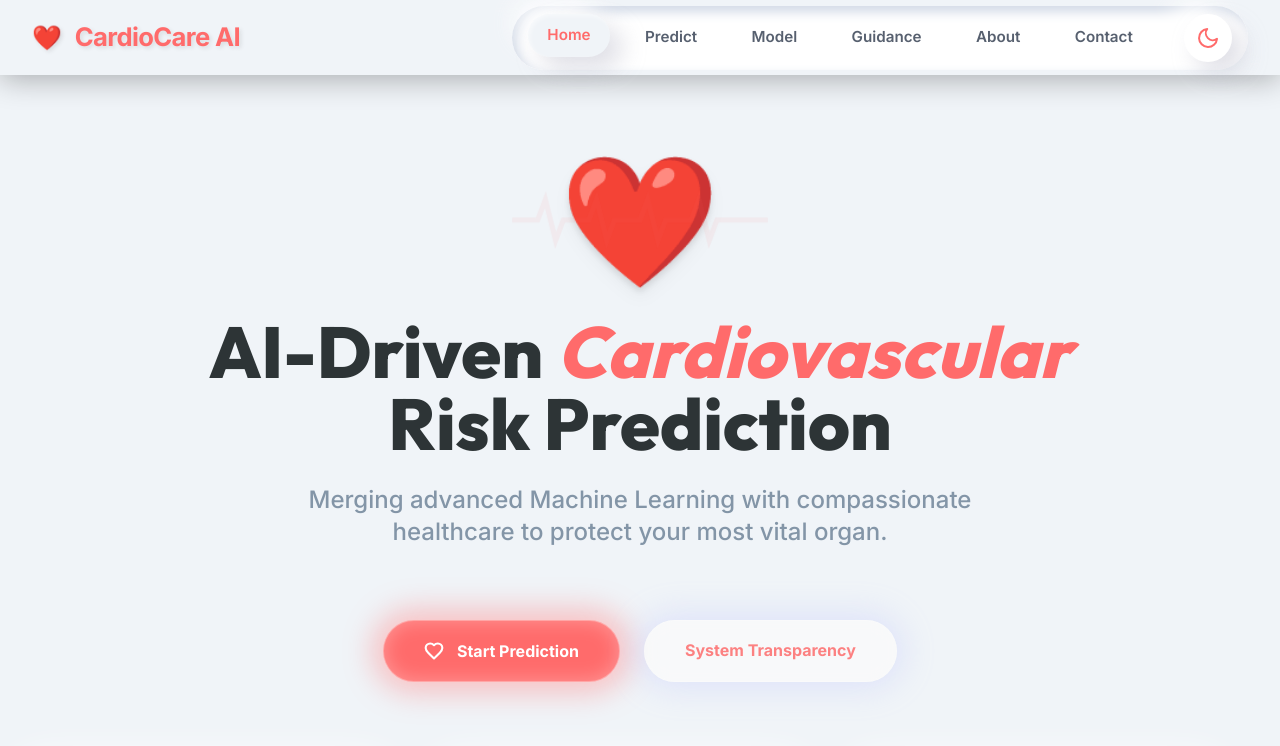
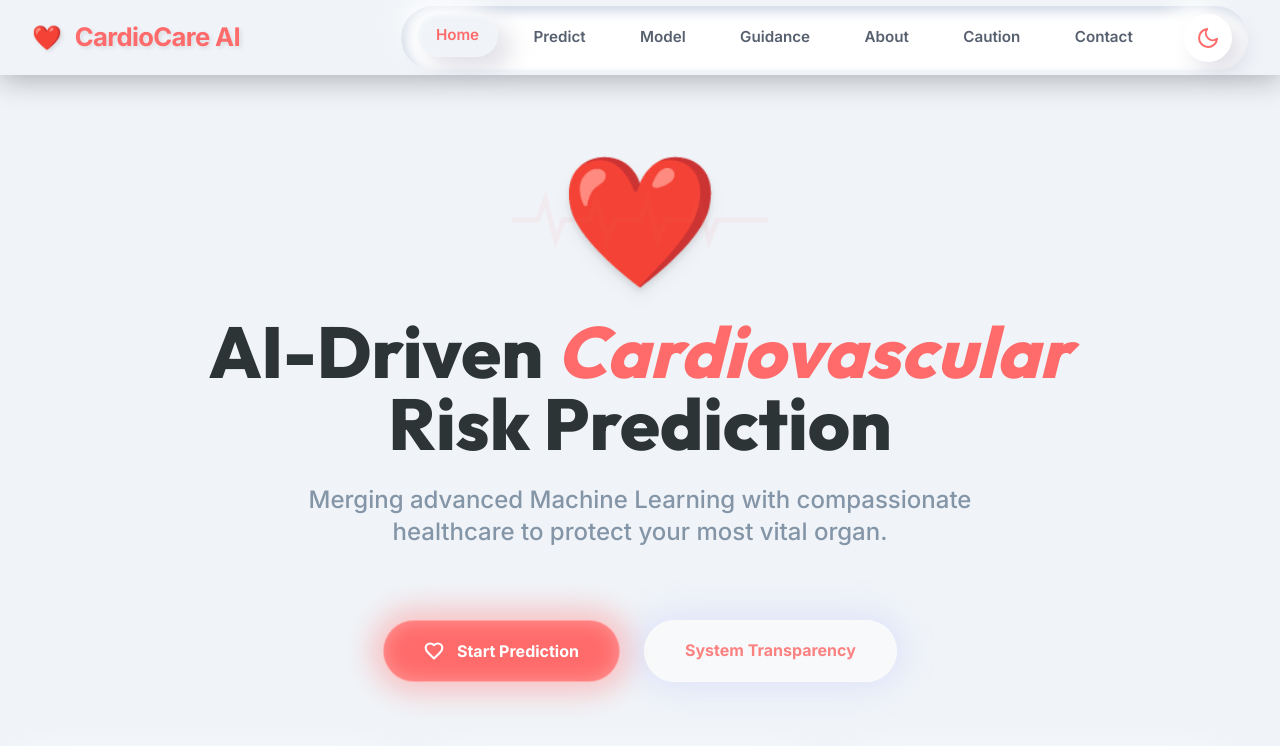
Before and after one commit to RajPanchasara/CardioCare-AI, a Next.js app: page / in a window 1280 px wide. Shown: the top 746 px of the page. Built offline with nearby package versions, Linux system fonts and the light colour scheme.

Commit message:
Update Navbar.tsx

```diff
--- a/components/Navbar.tsx
+++ b/components/Navbar.tsx
@@ -27,6 +27,7 @@ export default function Navbar({ onOpenSidebar }: NavbarProps) {
                 <Link href="/model" className={clsx(pathname === "/model" && "active")}>Model</Link>
                 <Link href="/guidance" className={clsx(pathname === "/guidance" && "active")}>Guidance</Link>
                 <Link href="/about" className={clsx(pathname === "/about" && "active")}>About</Link>
+                <Link href="/caution" className={clsx(pathname === "/caution" && "active")}>Caution</Link>
                 <Link href="/contact" className={clsx(pathname === "/contact" && "active")}>Contact</Link>
                 <button className="theme-toggle-btn ml-4" aria-label="Toggle Theme" onClick={toggleTheme}>
                     <svg className="sun-icon" xmlns="http://www.w3.org/2000/svg" width="24" height="24" viewBox="0 0 24 24"
```
